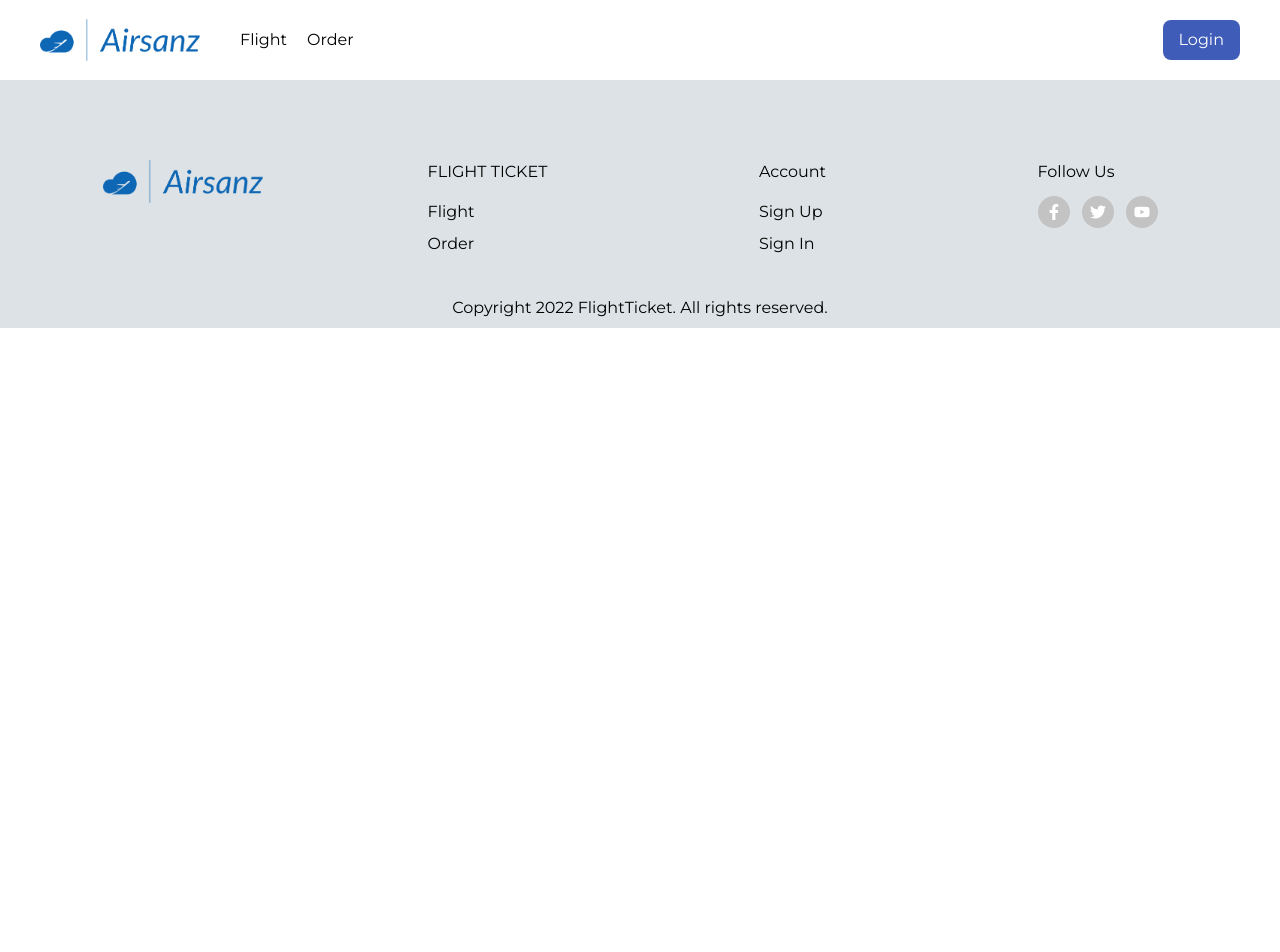
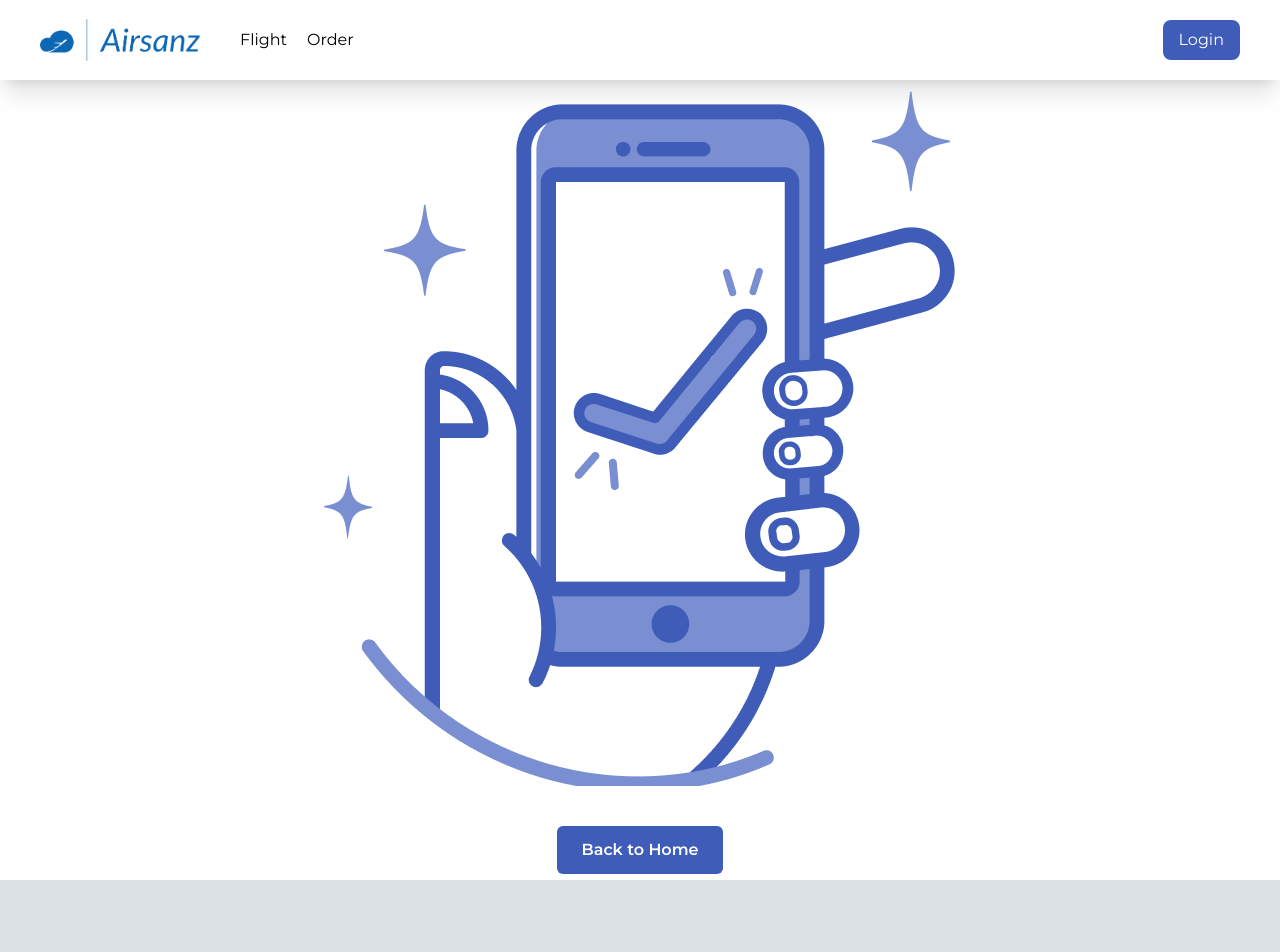
Before and after one commit to Travelwind-BA4/FE-Travelwind, a React (Create React App) app: page /complete in a window 1280 px wide. Shown: the top 952 px of the page. Before the commit the page ends 800 px from the top, so only its background shows below. Built offline with nearby package versions, Linux system fonts and the light colour scheme.

Commit message:
completepage done

```diff
--- /dev/null
+++ b/src/assets/images/complete/index.js
@@ -0,0 +1,3 @@
+import Sucess from "./Sucess.png";
+
+export { Sucess };
--- /dev/null
+++ b/src/pages/Completepage.jsx
@@ -0,0 +1,12 @@
+import { Sucess } from "../assets/images/complete";
+
+const Completepage = () => {
+  return (
+    <div className="min-h-screen flex justify-center items-center flex-col">
+      <img src={Sucess} alt="" />
+      <button className="mt-10 py-3 px-6 rounded-md text-white font-semibold bg-[#3e5cb8]">Back to Home</button>
+    </div>
+  );
+};
+
+export default Completepage;
--- a/src/routes/index.js
+++ b/src/routes/index.js
@@ -9,6 +9,7 @@ import Registerpage from "../pages/registerPage/Registerpage";
 import Resultpage from "../pages/Resultpage";
 import Profilpage from "../pages/Profilpage";
 import Paymentpage from "../pages/Paymentpage";
+import Completepage from "../pages/Completepage";
 
 const Index = () => {
   const { pathname } = useLocation();
@@ -31,6 +32,7 @@ const Index = () => {
         <Route path="/results" element={<Resultpage />} />
         <Route path="/flight" element={<Detailpage />} />
         <Route path="/payment" element={<Paymentpage />} />
+        <Route path="/complete" element={<Completepage />} />
         <Route path="/account/profile" element={<Profilpage />} />
         <Route path="/account/orders" element={<Profilpage />} />
       </Routes>
```
Also changed, not shown: src/assets/images/complete/Sucess.png (added).
